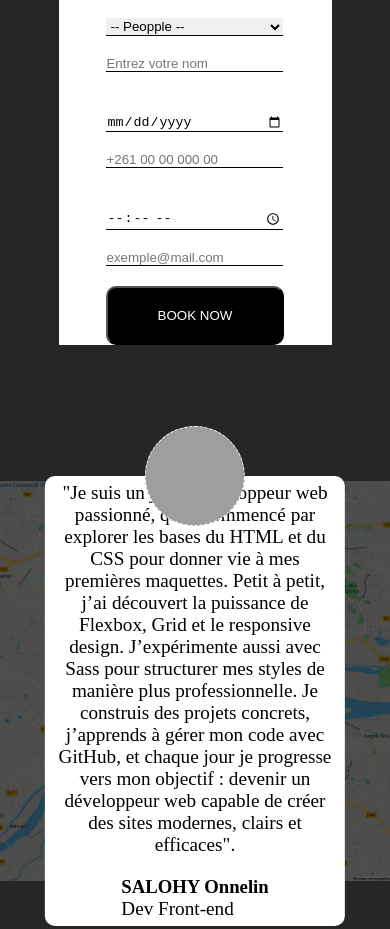
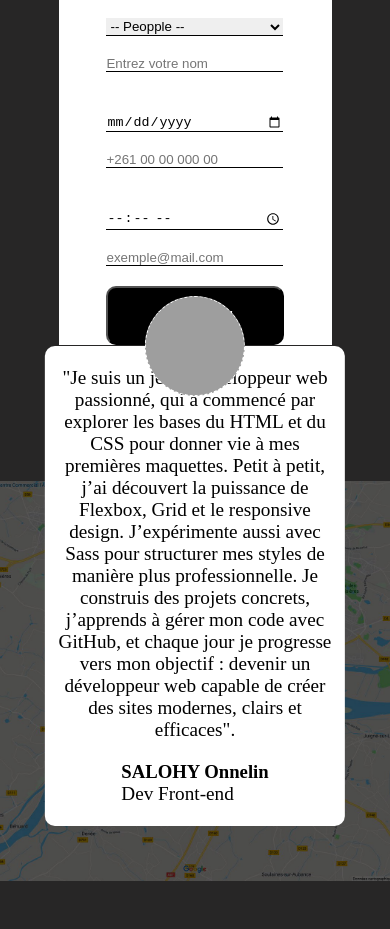
Before and after one commit to salohy-onnelin25/Projet-2-Resto, a plain HTML site: page index.html in a window 390 px wide. Shown: the part 4368-5297 px from the top of the page. Drawn offline with Linux system fonts and the light colour scheme; grey boxes are pictures that could not be loaded.

Commit message:
15/09/25

```diff
--- a/Assets/styles/layouts/_main.scss
+++ b/Assets/styles/layouts/_main.scss
@@ -472,6 +472,9 @@ main {
                 @media (max-width: 1400px) {
                     height: 450px;
                     padding: 10px;
+                    @media (max-width: 550px) {
+                            height: 480px;
+                        }
                 }
             }
             @media (max-width: 1730px) {
@@ -480,9 +483,7 @@ main {
                     bottom: -4450px;
                     @media (max-width: 900px) {
                         bottom: -4350px;
-                        @media (max-width: 550px) {
-                            bottom: -4450px;
-                        }
+
                     }
                 }
             }
```
Also changed, not shown: Assets/styles/style.css, 1 other file.
